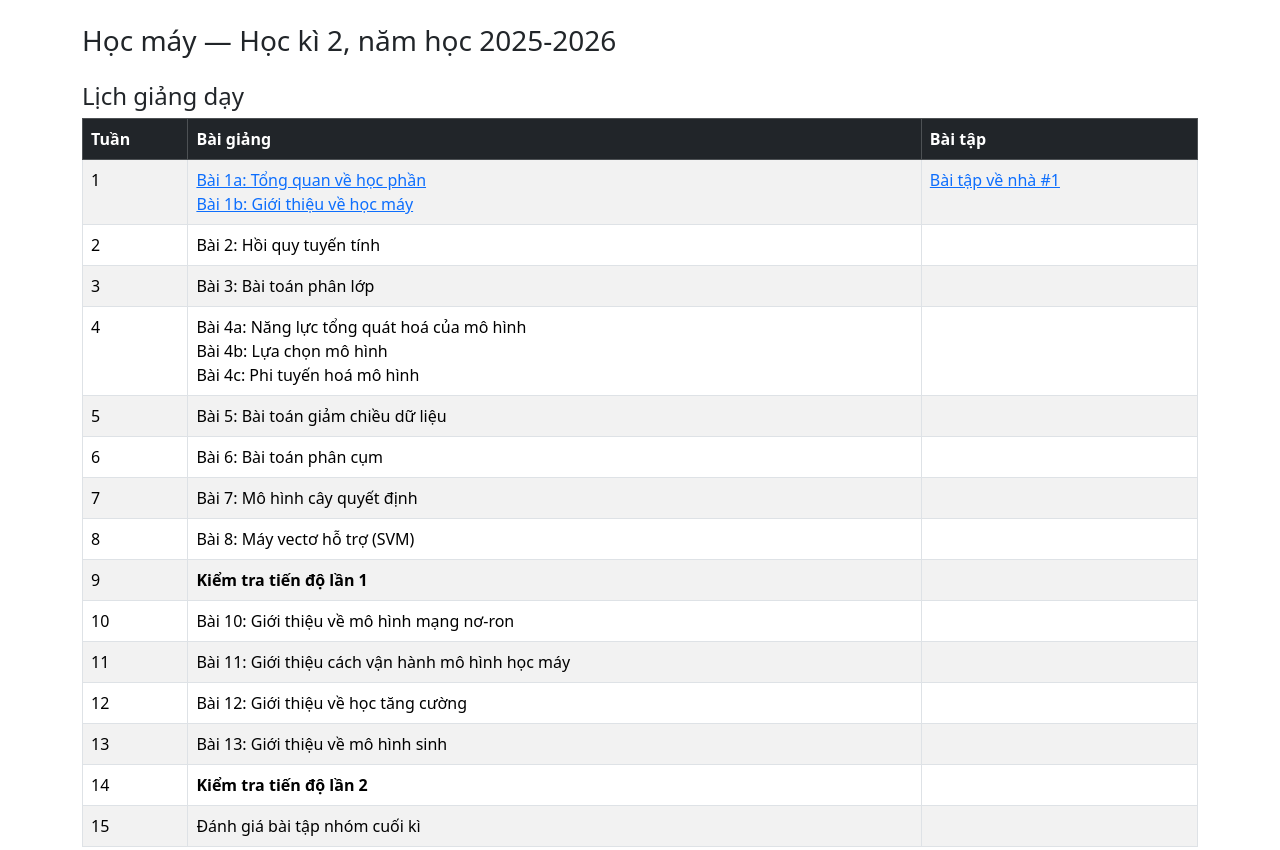
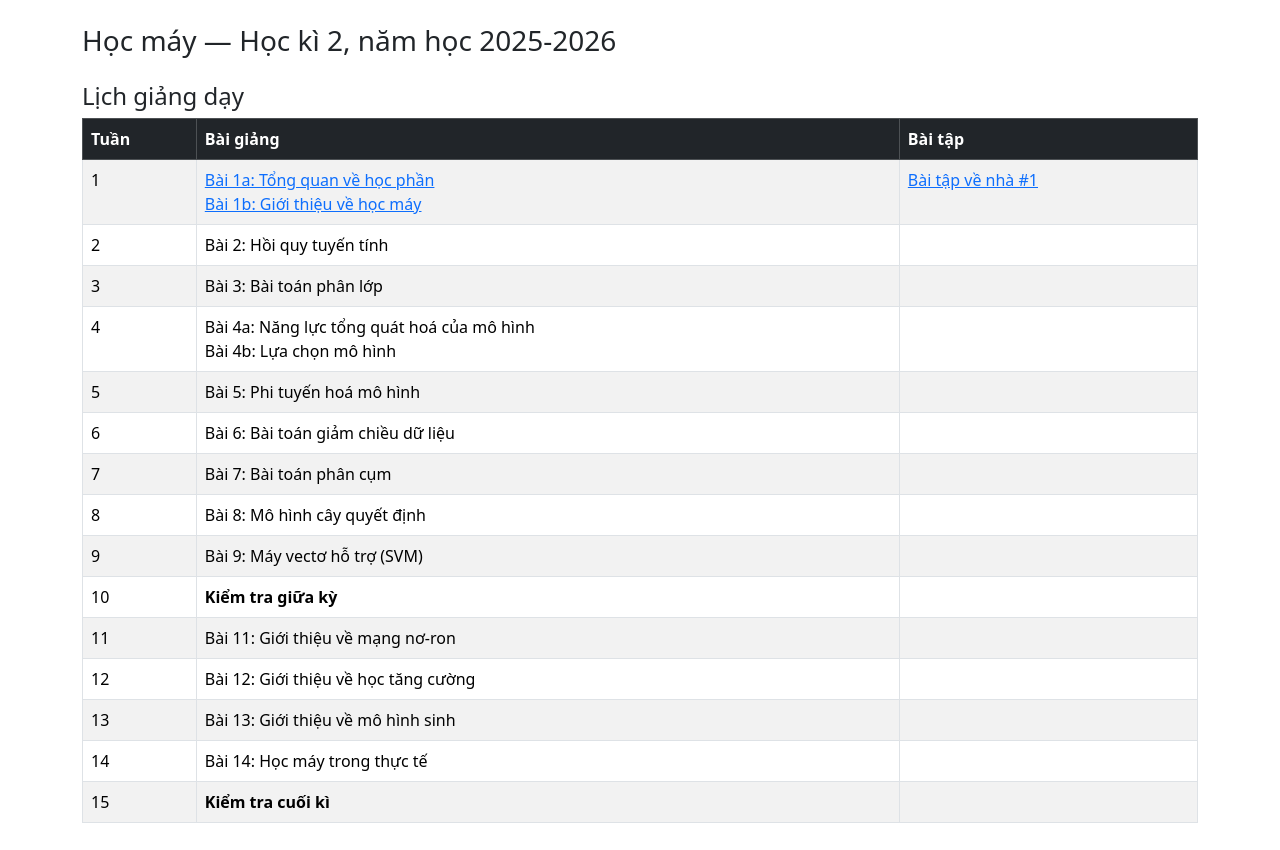
Before and after one commit to uet-iai-course/machine-learning, a website: page 2526-2/index.html in a window 1280 px wide. Shown: the top 850 px of the page. Drawn offline with nearby package versions, Linux system fonts and the light colour scheme.

Commit message:
update schedule

```diff
--- a/2526-2/index.html
+++ b/2526-2/index.html
@@ -62,49 +62,48 @@
             <td><a>Bài 4a: Năng lực tổng quát hoá của mô hình</a>
               <br>
               <a>Bài 4b: Lựa chọn mô hình</a>
-              <br>
-              <a>Bài 4c: Phi tuyến hoá mô hình</a>
             </td>
             <td></td>
           </tr>
           <tr>
             <td>5</td>
-            <td><a>Bài 5: Bài toán giảm chiều dữ liệu</a>
+            <td><a>Bài 5: Phi tuyến hoá mô hình</a>
             </td>
             <td></td>
           </tr>
           <tr>
             <td>6</td>
-            <td><a>Bài 6: Bài toán phân cụm</a>
+            <td><a>Bài 6: Bài toán giảm chiều dữ liệu</a>
+            </td>
             <td></td>
           </tr>
           <tr>
             <td>7</td>
-            <td>
-              <a>Bài 7: Mô hình cây quyết định</a>
+            <td><a>Bài 7: Bài toán phân cụm</a>
             </td>
             <td></td>
           </tr>
           <tr>
             <td>8</td>
-            <td><a>Bài 8: Máy vectơ hỗ trợ (SVM)</a>
+            <td>
+              <a>Bài 8: Mô hình cây quyết định</a>
             </td>
             <td></td>
           </tr>
           <tr>
             <td>9</td>
-            <td><strong>Kiểm tra tiến độ lần 1</strong></td>
+            <td><a>Bài 9: Máy vectơ hỗ trợ (SVM)</a>
+            </td>
             <td></td>
           </tr>
           <tr>
             <td>10</td>
-            <td><a>Bài 10: Giới thiệu về mô hình mạng nơ-ron</a></td>
+            <td><strong>Kiểm tra giữa kỳ</strong></td>
             <td></td>
           </tr>
           <tr>
             <td>11</td>
-            <td><a>Bài 11: Giới thiệu cách vận hành mô hình học máy</a>
-            </td>
+            <td><a>Bài 11: Giới thiệu về mạng nơ-ron</a></td>
             <td></td>
           </tr>
           <tr>
@@ -119,12 +118,13 @@
           </tr>
           <tr>
             <td>14</td>
-            <td><strong>Kiểm tra tiến độ lần 2</strong></td>
+            <td><a>Bài 14: Học máy trong thực tế</a>
+            </td>
             <td></td>
           </tr>
           <tr>
             <td>15</td>
-            <td>Đánh giá bài tập nhóm cuối kì</td>
+            <td><strong>Kiểm tra cuối kì</strong></td>
             <td></td>
           </tr>
         </tbody>
```
